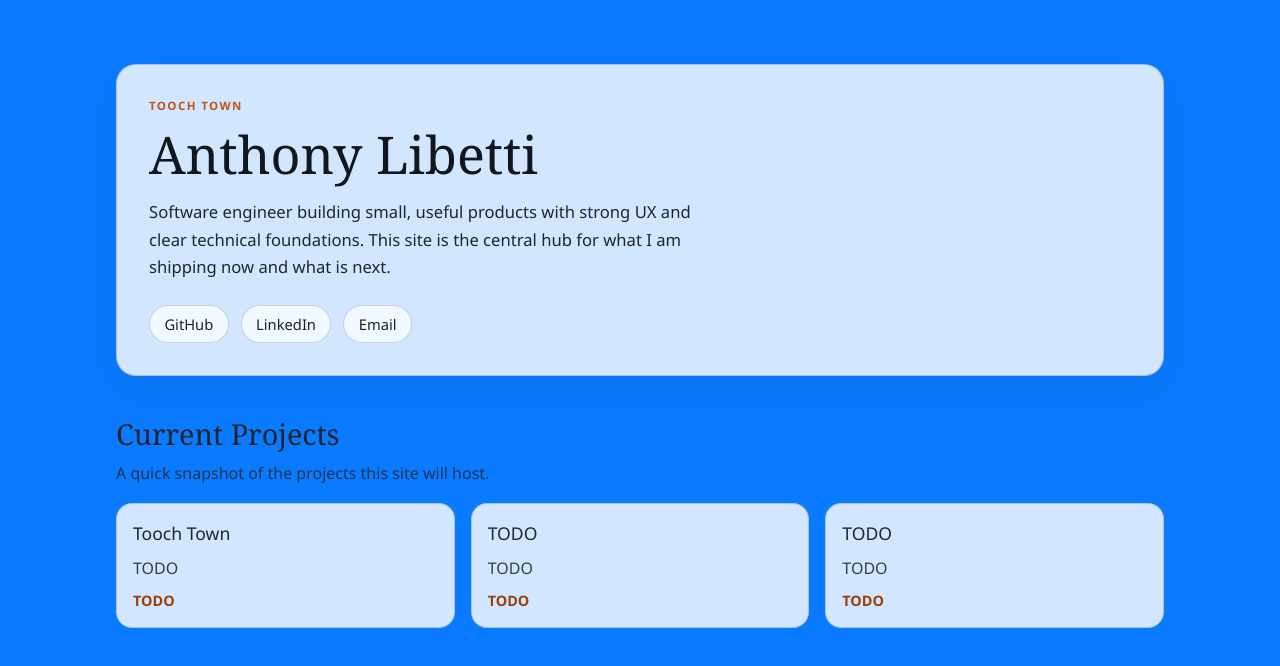
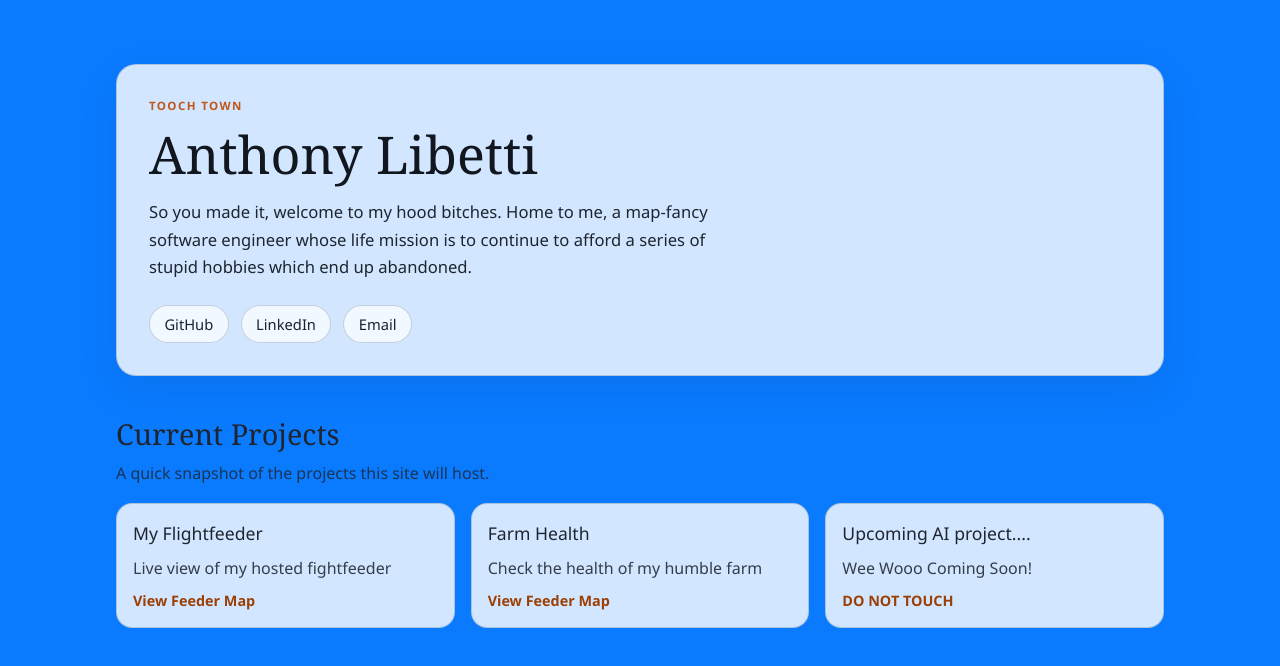
Before and after one commit to Libetti/tooch-town, a SvelteKit app: page / in a window 1280 px wide. Shown: the top 666 px of the page. Built offline with nearby package versions, Linux system fonts and the light colour scheme.

Commit message:
Update landing page text and project cards

```diff
--- a/src/routes/+page.svelte
+++ b/src/routes/+page.svelte
@@ -1,22 +1,22 @@
 <script lang="ts">
 	const projects = [
 		{
-			name: 'Tooch Town',
-			description: 'TODO',
-			href: '#',
-			label: 'TODO'
+			name: 'My Flightfeeder',
+			description: 'Live view of my hosted fightfeeder',
+			href: '/feeder',
+			label: 'View Feeder Map'
 		},
 		{
-			name: 'TODO',
-			description: 'TODO',
-			href: '#',
-			label: 'TODO'
+			name: 'Farm Health',
+			description: 'Check the health of my humble farm',
+			href: '/feeder',
+			label: 'View Feeder Map'
 		},
 		{
-			name: 'TODO',
-			description: 'TODO',
+			name: 'Upcoming AI project....',
+			description: 'Wee Wooo Coming Soon!',
 			href: '#',
-			label: 'TODO'
+			label: 'DO NOT TOUCH'
 		}
 	];
 
@@ -48,8 +48,8 @@
 		<p class="eyebrow">Tooch Town</p>
 		<h1>Anthony Libetti</h1>
 		<p class="intro">
-			Software engineer building small, useful products with strong UX and clear technical foundations.
-			This site is the central hub for what I am shipping now and what is next.
+			So you made it, welcome to my hood bitches. Home to me, a map-fancy software engineer whose
+			life mission is to continue to afford a series of stupid hobbies which end up abandoned.
 		</p>
 		<div class="links" aria-label="profile links">
 			{#each profileLinks as link}
```
